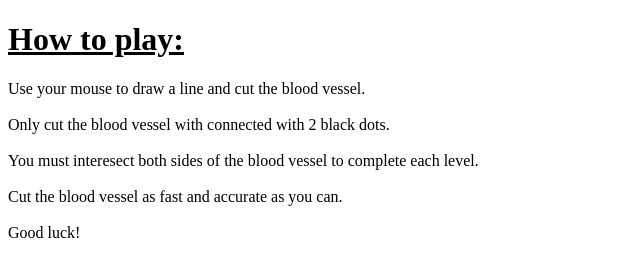
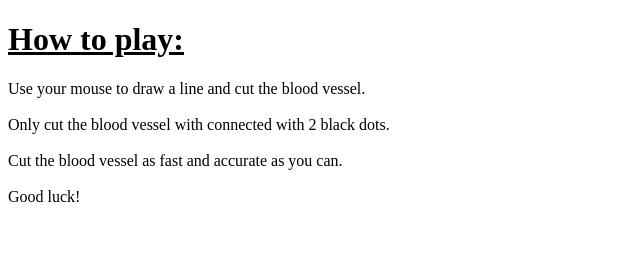
Before and after one commit to SciKit-Surgery/Blood-Vessel-Game, a plain HTML site: page instructions.html in a window 1280 px wide. Shown: the whole page, without its empty margins (0-640 px from the left). Drawn offline with Linux system fonts and the light colour scheme.

Commit message:
Add files via upload

```diff
--- a/instructions.html
+++ b/instructions.html
@@ -8,8 +8,6 @@ Use your mouse to draw a line and cut the blood vessel.
 <br><br>
 Only cut the blood vessel with connected with 2 black dots.
 <br><br>
-You must interesect both sides of the blood vessel to complete each level.
-<br><br>
 Cut the blood vessel as fast and accurate as you can.
 <br><br>
 Good luck!
```
